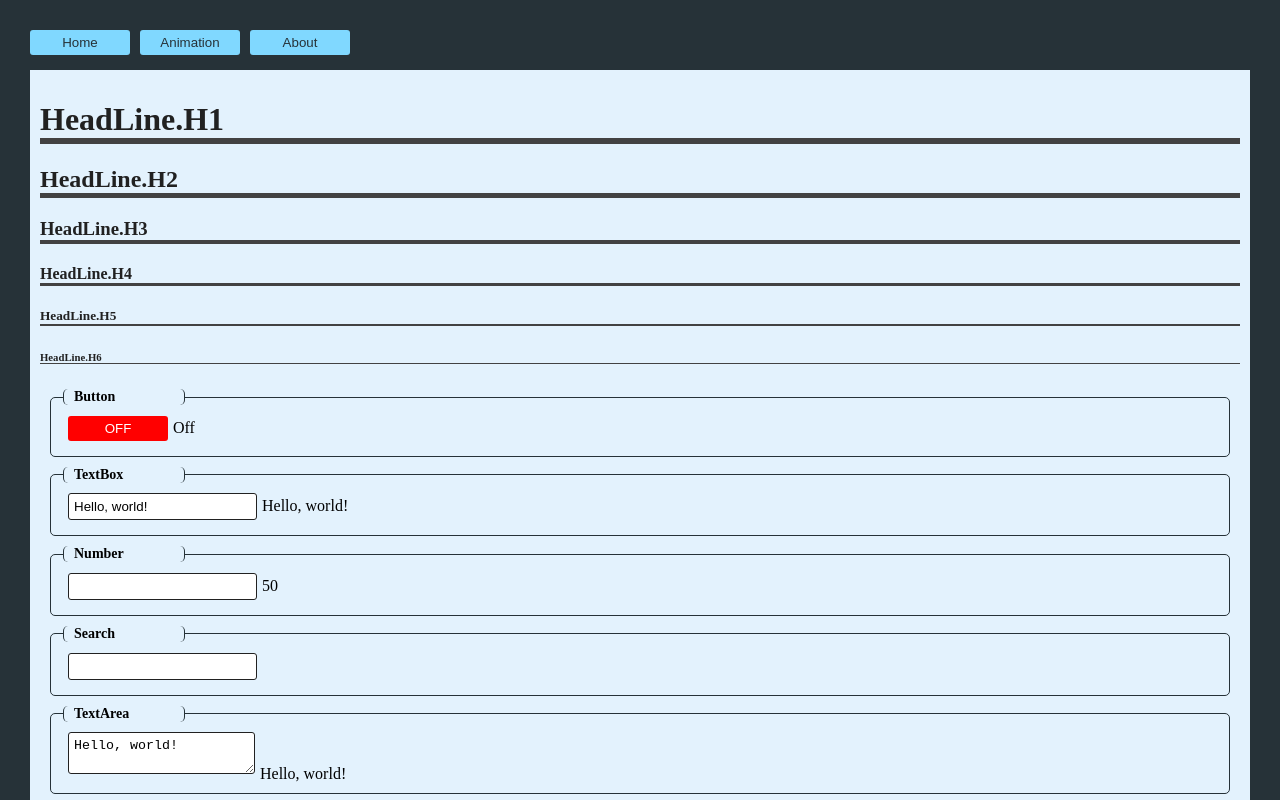
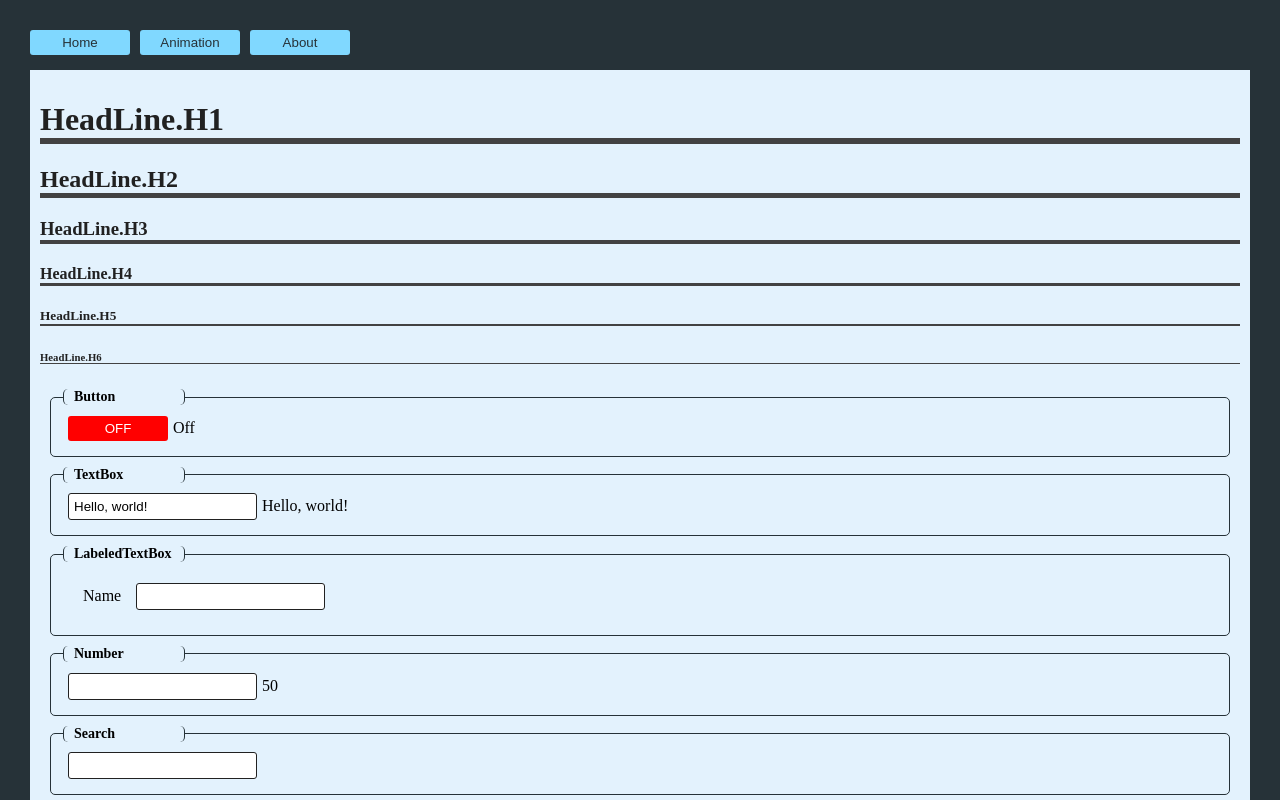
Before and after one commit to fireflower0/react-typescript-practice, a React app: page / in a window 1280 px wide. Shown: the top 800 px of the page. Built offline with nearby package versions, Linux system fonts and the light colour scheme.

Commit message:
Add a LabeledTextBox

```diff
--- /dev/null
+++ b/src/components/atoms/Label.tsx
@@ -0,0 +1,17 @@
+import React from 'react';
+import styled from 'styled-components';
+
+const LabelWrapper = styled.label`
+  margin: 5px;
+  padding: 5px;
+`;
+
+interface Props {
+  labelText: string;
+}
+
+const Label: React.FC<Props> = props => {
+  return <LabelWrapper>{props.labelText}</LabelWrapper>;
+};
+
+export default Label;
--- /dev/null
+++ b/src/components/molecules/LabeledTextBox.tsx
@@ -0,0 +1,26 @@
+import React from 'react';
+import styled from 'styled-components';
+import TextBox from '../atoms/TextBox';
+import Label from '../atoms/Label';
+
+const FormWrapper = styled.div`
+  margin: 5px;
+  padding: 5px;
+`;
+
+interface Props {
+  labelText: string;
+  value: string;
+  setValue: (value: string) => void;
+}
+
+const LabeledTextBox: React.FC<Props> = props => {
+  return (
+    <FormWrapper>
+      <Label labelText={props.labelText} />
+      <TextBox value={props.value} setValue={props.setValue} />
+    </FormWrapper>
+  );
+};
+
+export default LabeledTextBox;
--- a/src/components/pages/Home.tsx
+++ b/src/components/pages/Home.tsx
@@ -5,6 +5,7 @@
 import FieldSet from '../atoms/FieldSet';
 import Button from '../atoms/Button';
 import TextBox from '../atoms/TextBox';
+import LabeledTextBox from '../molecules/LabeledTextBox';
 import Number from '../atoms/Number';
 import Search from '../atoms/Search';
 import TextArea from '../atoms/TextArea';
@@ -28,6 +29,7 @@
 const Home: React.FC = () => {
   const [sw, setSw] = useState('Off');
   const [msg, setMsg] = useState('Hello, world!');
+  const [name, setName] = useState('');
   const [num, setNum] = useState(50);
   const [searchText, setSearchText] = useState('');
   const [msg2, setMsg2] = useState('Hello, world!');
@@ -117,6 +119,16 @@
           <div>
             <TextBox value={msg} setValue={setMsg} />
             {msg}
+          </div>
+        }
+      />
+
+      <FieldSet
+        labelText="LabeledTextBox"
+        form={
+          <div>
+            <LabeledTextBox labelText="Name" value={name} setValue={setName} />
+            {name}
           </div>
         }
       />
```
